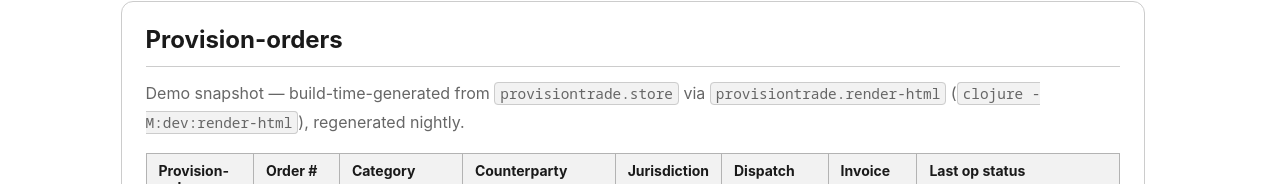
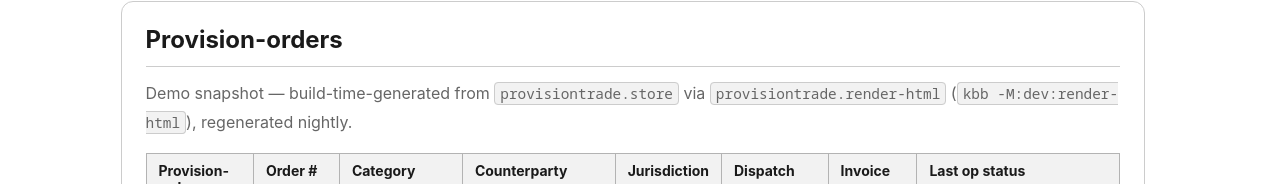
Before and after one commit to cloud-itonami/cloud-itonami-isic-4630, a plain HTML site: page docs/samples/operator-console.html in a window 1280 px wide. Shown: the part 187-371 px from the top of the page. Drawn offline with Linux system fonts and the light colour scheme.

Commit message:
kbb: rewrite 15 Clojure-CLI/bb/nbb/shadow-cljs invocation(s) in 9 file(s) to kbb/amu
Owner decision 2026-09-11: `clojure -M:<alias>` / `clj -M` / `bb <task>` /
`nbb <script>` become `kbb …` (kotoba-lang/kotoba bin/kbb_deps.cljk resolves
deps.edn aliases onto the JVM-free engine); `shadow-cljs release|compile|watch`
becomes `amu compile --target wasm32-browser`. Text only; no mirror; fix-forward.

ADR: adr-2609112000-kbb-cutover-clojure-cli-text

Co-Authored-By: Claude Opus 5 (1M context) <noreply@anthropic.com>
Claude-Session: https://claude.ai/code/session_01JVx3D3QpgSHNgJBLe35yyx

```diff
--- a/docs/samples/operator-console.html
+++ b/docs/samples/operator-console.html
@@ -2468,7 +2468,7 @@ img,svg { max-width: 100%; height: auto; }</style></head><body>
 <main>
   <section class="card">
     <h2>Provision-orders</h2>
-    <p class="muted">Demo snapshot — build-time-generated from <code>provisiontrade.store</code> via <code>provisiontrade.render-html</code> (<code>clojure -M:dev:render-html</code>), regenerated nightly.</p>
+    <p class="muted">Demo snapshot — build-time-generated from <code>provisiontrade.store</code> via <code>provisiontrade.render-html</code> (<code>kbb -M:dev:render-html</code>), regenerated nightly.</p>
     <table>
       <thead><tr><th>Provision-order</th><th>Order #</th><th>Category</th><th>Counterparty</th><th>Jurisdiction</th><th>Dispatch</th><th>Invoice</th><th>Last op status</th></tr></thead>
       <tbody>
```
Also changed, not shown: 8 other files.
